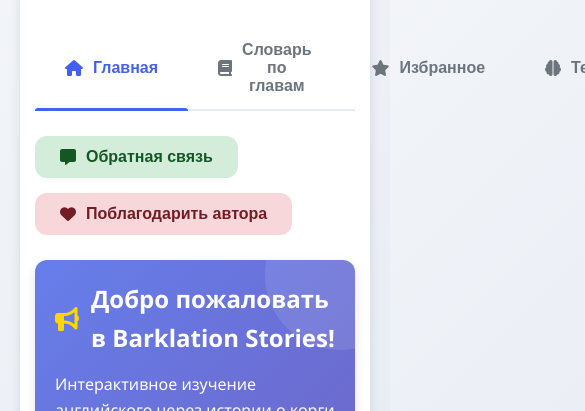
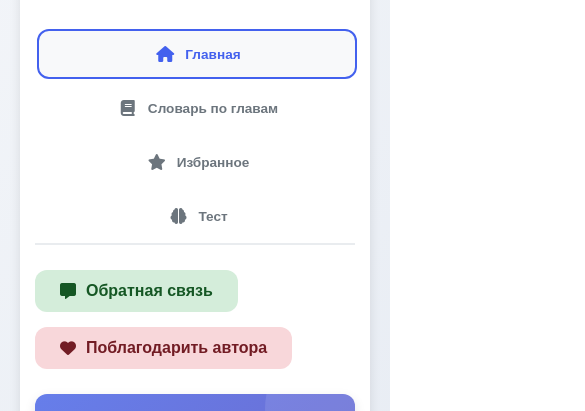
Before and after one commit to ElisVeden/ElisVeden.github.io, a website: page index.html in a window 390 px wide. Shown: the part 290-701 px from the top of the page, 585 px wide, since content can reach past the window. Drawn offline with Linux system fonts and the light colour scheme.

Commit message:
Update style.css

```diff
--- a/style.css
+++ b/style.css
@@ -1610,3 +1610,81 @@
     display: flex;
     gap: 8px;
 }
+
+/* Стили для двухрядных вкладок */
+.tabs {
+    display: flex;
+    flex-wrap: wrap;
+    border-bottom: 2px solid #e9ecef;
+    margin-bottom: 25px;
+}
+
+.tab-btn {
+    flex: 1 0 calc(50% - 10px);
+    margin: 5px;
+    padding: 14px 20px;
+    background: none;
+    border: none;
+    font-size: 0.95rem;
+    font-weight: 600;
+    color: #6c757d;
+    cursor: pointer;
+    position: relative;
+    transition: var(--transition);
+    display: flex;
+    align-items: center;
+    justify-content: center;
+    gap: 8px;
+    border-radius: var(--border-radius);
+    text-align: center;
+    min-height: 60px;
+}
+
+.tab-btn:hover {
+    background-color: #f8f9fa;
+    color: var(--primary-color);
+}
+
+.tab-btn.active {
+    color: var(--primary-color);
+    background-color: #f8f9fa;
+    border: 2px solid var(--primary-color);
+}
+
+.tab-btn.active::after {
+    display: none;
+}
+
+.tab-btn i {
+    font-size: 1.2rem;
+    min-width: 24px;
+}
+
+/* Адаптивность для вкладок */
+@media (max-width: 768px) {
+    .tab-btn {
+        flex: 1 0 100%;
+        margin: 2px;
+        padding: 12px 15px;
+        font-size: 0.9rem;
+    }
+}
+
+@media (min-width: 769px) and (max-width: 1024px) {
+    .tab-btn {
+        flex: 1 0 calc(50% - 10px);
+    }
+}
+
+/* Улучшение для мобильных устройств */
+@media (max-width: 480px) {
+    .tab-btn {
+        font-size: 0.85rem;
+        min-height: 50px;
+        padding: 10px 12px;
+    }
+
+    .tab-btn i {
+        font-size: 1rem;
+    }
+}
```
